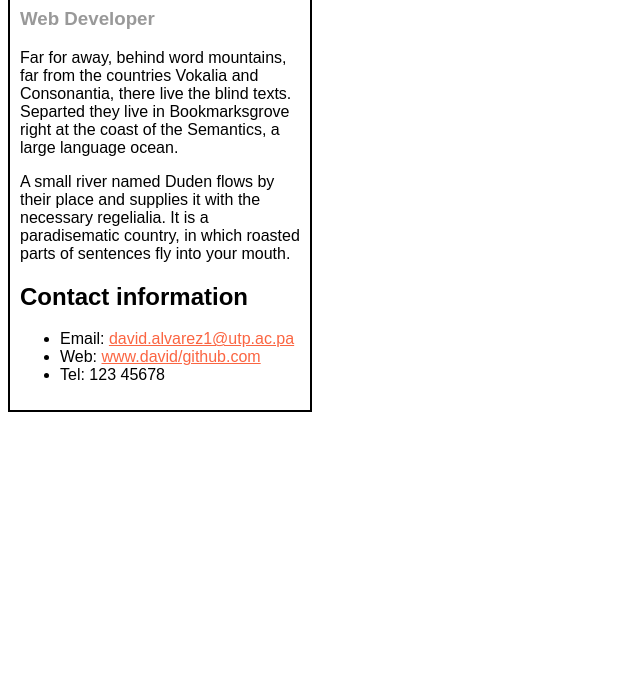
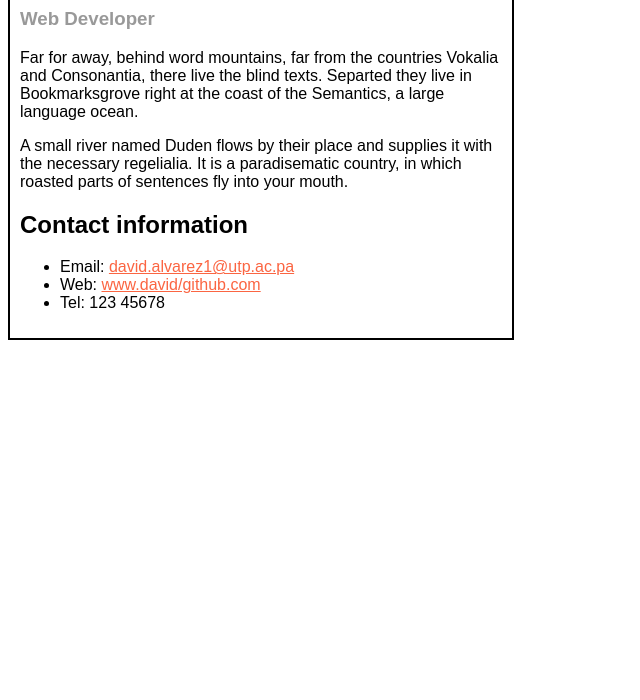
Before and after one commit to 2022-SEMII-DESIV-G1/alvarez-david, a plain HTML site: page lab6/index.html in a window 1280 px wide. Shown: the part 100-800 px from the top of the page, without its empty margins (0-640 px from the left). Drawn offline with Linux system fonts and the light colour scheme.

Commit message:
cambiando unidad de medida en container

```diff
--- a/lab6/index.css
+++ b/lab6/index.css
@@ -18,5 +18,5 @@ body{
 .container{
     border: 2px solid;
     padding: 10px;
-    margin-right: 60rem;
+    margin-right: 60%;
 }
```
